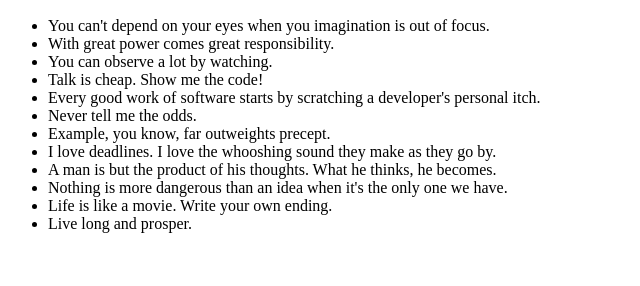
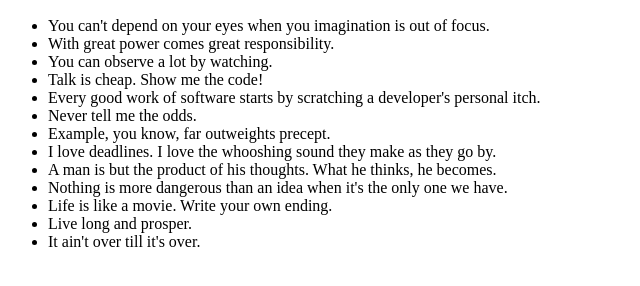
Before and after one commit to madalinagheorghe/0main_openSAP_repo, a plain HTML site: page index.html in a window 1280 px wide. Shown: the part 110-396 px from the top of the page, without its empty margins (0-640 px from the left). Drawn offline with Linux system fonts and the light colour scheme.

Commit message:
added yogi quote

```diff
--- a/index.html
+++ b/index.html
@@ -21,6 +21,7 @@
 			<li>Nothing is more dangerous than an idea when it's the only one we have.</li>
 			<li>Life is like a movie. Write your own ending.</li>
 			<li>Live long and prosper.</li>
+			<li>It ain't over till it's over.</li>
 		</ul>
 	</body>
 </html>
```
